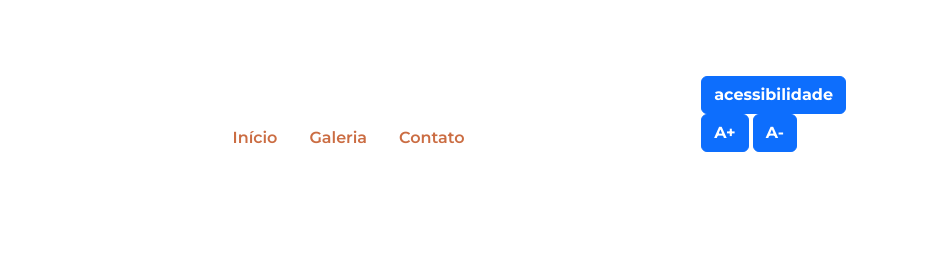
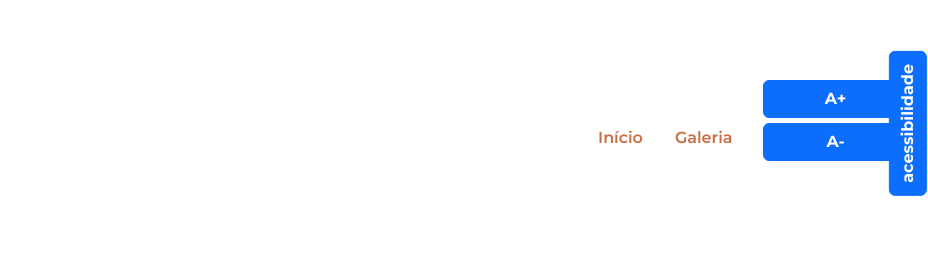
Before and after one commit to serraoana/site-acessivel-, a plain HTML site: page index.html in a window 1280 px wide. Shown: the top 273 px of the page, 352-1280 px from the left. Drawn offline with nearby package versions, Linux system fonts and the light colour scheme.

Commit message:
botao acessibilidade

```diff
--- a/styles.css
+++ b/styles.css
@@ -140,3 +140,21 @@ h2 {
 .form-control {
     background-color: #F1EDEF;
 }
+.menu-acessibilidade{
+    position: fixed;
+    top: 2rem;
+    right: 20px;
+    z-index: 1000;
+}
+.rotacao-botao{
+    transform: rotate(-90deg);
+    transform-origin: right center;
+}
+.opcoes-acessibilidade{
+    margin-top: 10px;
+    display: flex;
+    flex-direction: column;
+}
+.opcoes-acessibilidade button{
+    margin-bottom: 5px;
+}
```
